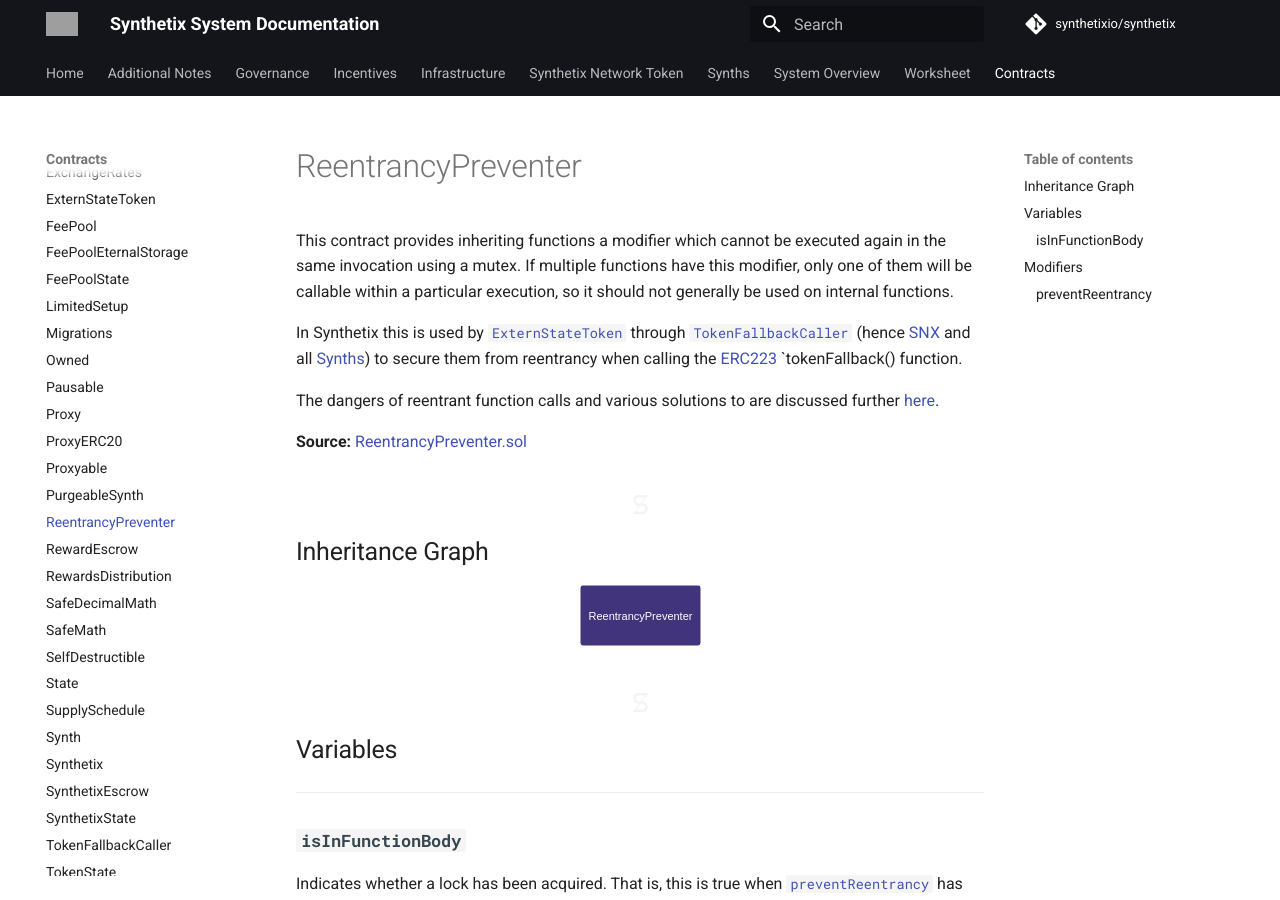
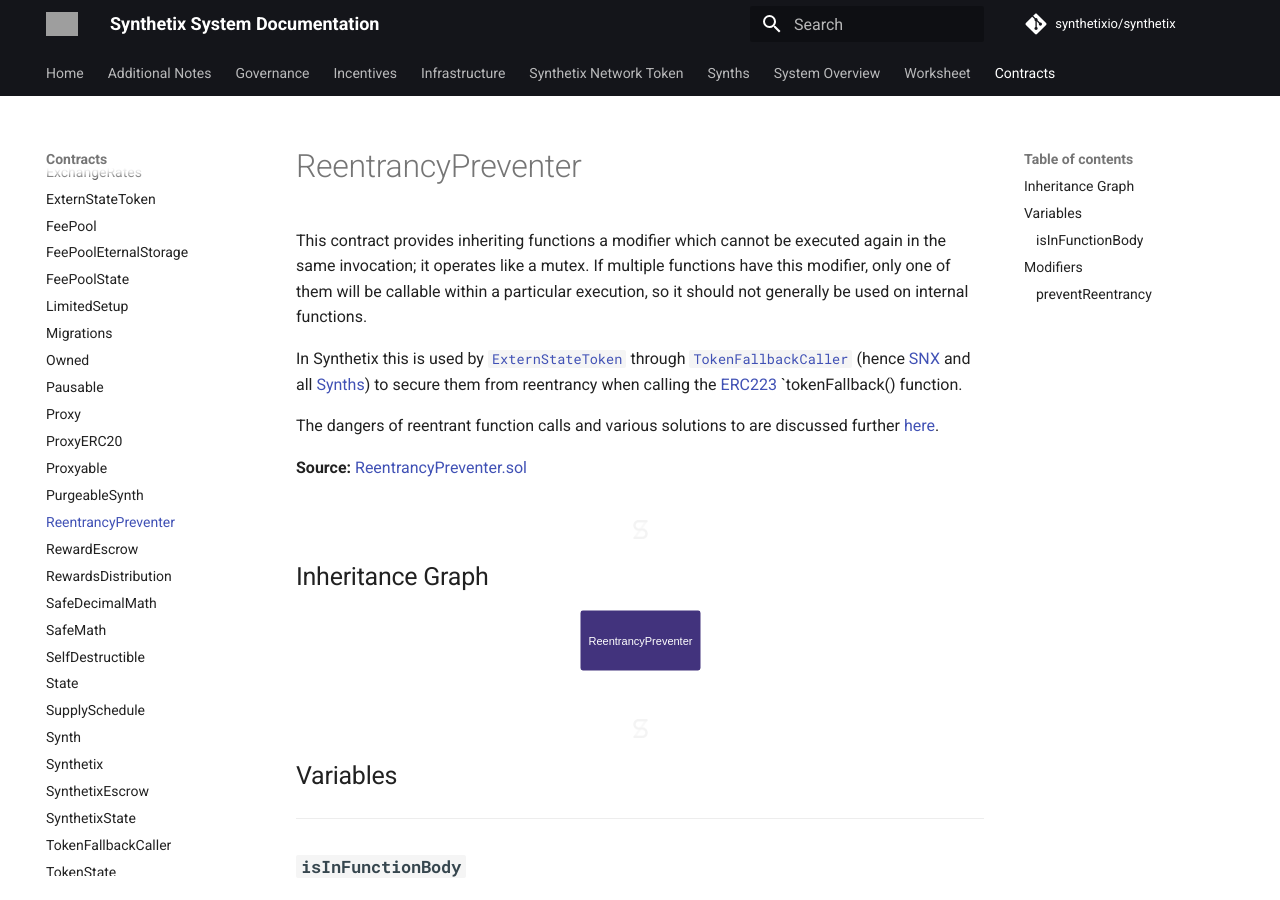
Before and after one commit to Synthetixio/synthetix, an MkDocs documentation site: the page built from docs/contracts/ReentrancyPreventer.md, in a window 1280 px wide and 900 px high. Built offline with MkDocs 1.6.1 and Material for MkDocs 9.7.7, drawn with Linux system fonts in a browser that asks for light colours; comment, search, counter and statistics services are not loaded; grey boxes are pictures that could not be loaded.

Commit message:
Language improvements.

```diff
--- a/docs/contracts/ReentrancyPreventer.md
+++ b/docs/contracts/ReentrancyPreventer.md
@@ -1,6 +1,6 @@
 # ReentrancyPreventer
 
-This contract provides inheriting functions a modifier which cannot be executed again in the same invocation using a mutex. If multiple functions have this modifier, only one of them will be callable within a particular execution, so it should not generally be used on internal functions.
+This contract provides inheriting functions a modifier which cannot be executed again in the same invocation; it operates like a mutex. If multiple functions have this modifier, only one of them will be callable within a particular execution, so it should not generally be used on internal functions.
 
 In Synthetix this is used by [`ExternStateToken`](ExternStateToken.md) through [`TokenFallbackCaller`](TokenFallbackCaller.md) (hence [SNX](Synthetix.md) and all [Synths](Synth.md)) to secure them from reentrancy when calling the [ERC223](https://github.com/ethereum/EIPs/issues/223) `tokenFallback() function.
 
```
